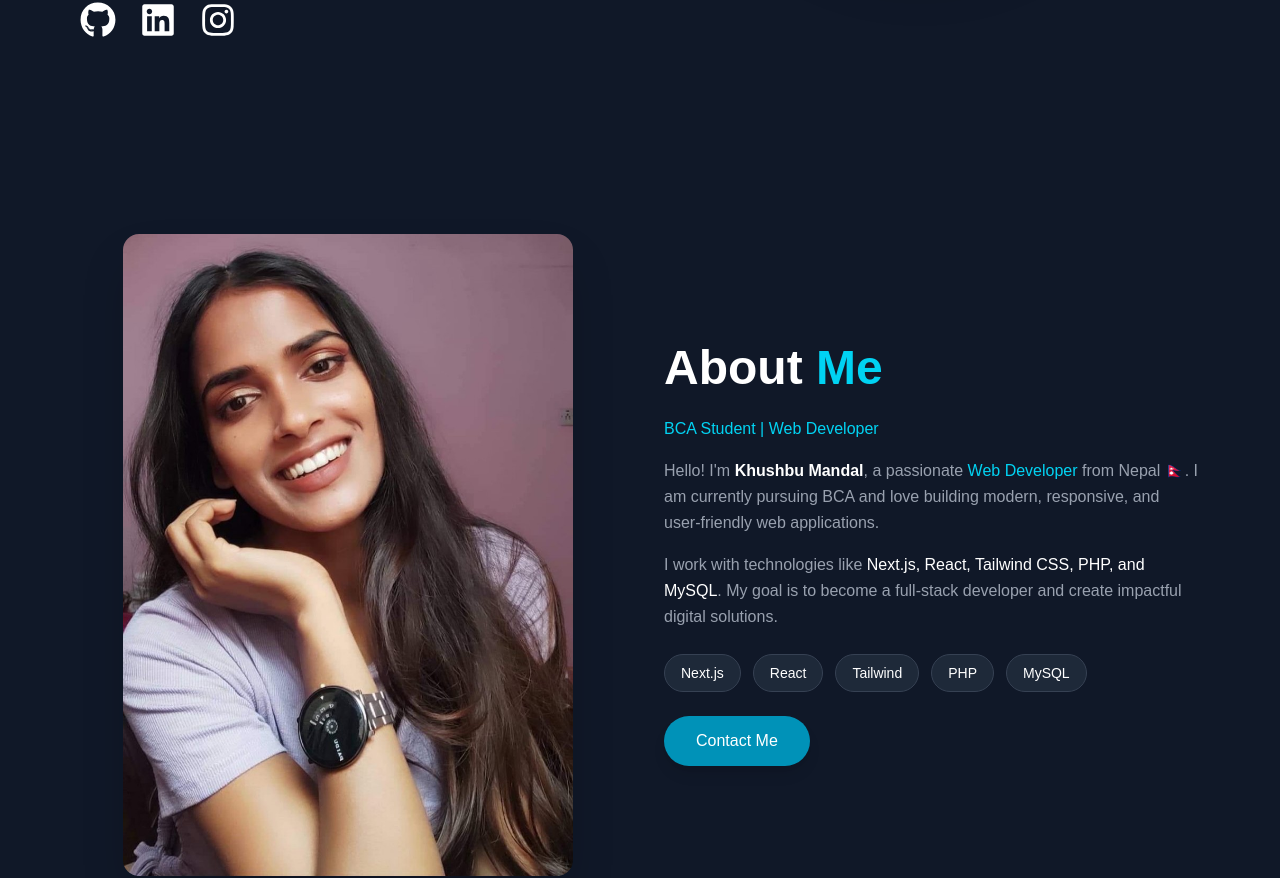
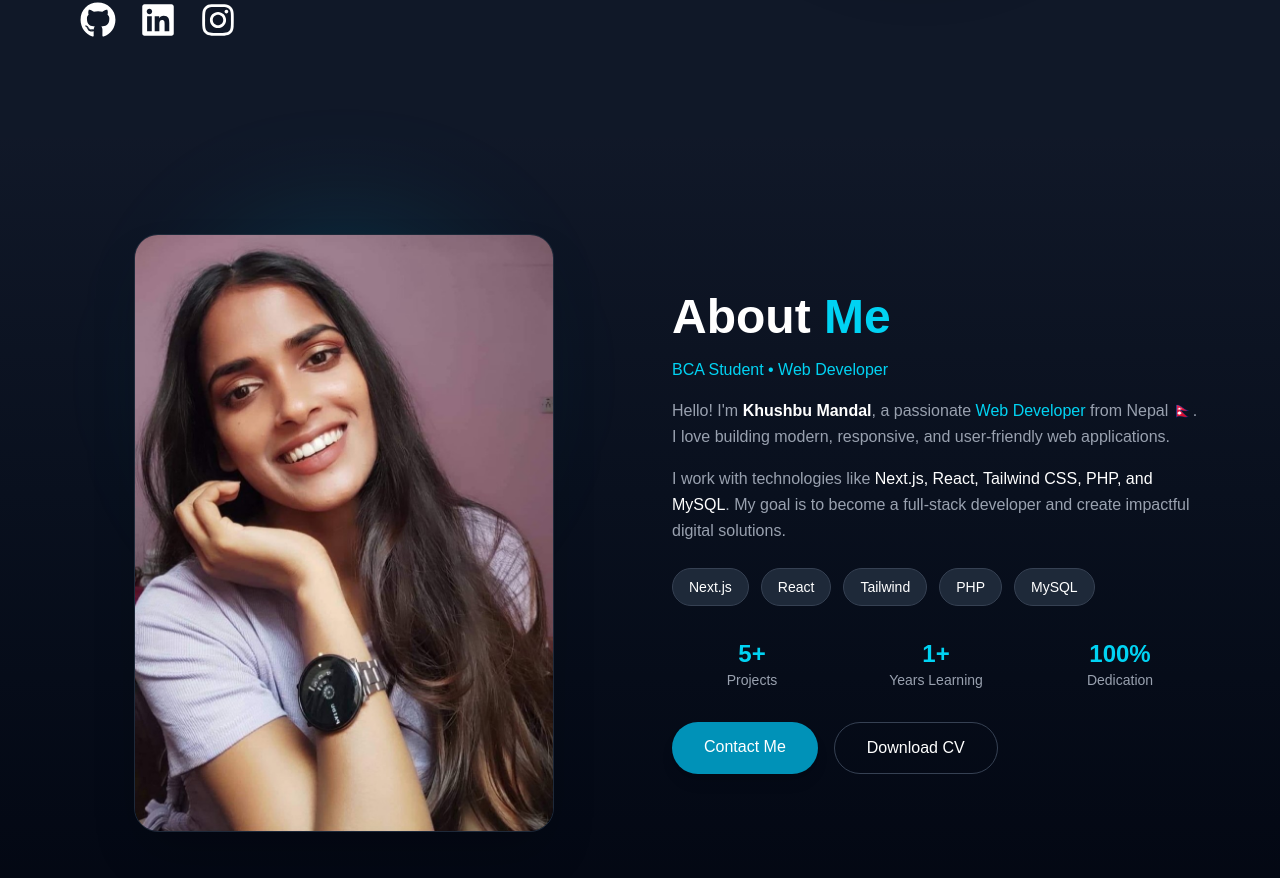
Before and after one commit to Khushbumandal2060/Portfolio, a Next.js app in the folder portfolio-ts/: page / in a window 1280 px wide. Shown: the part 662-1540 px from the top of the page. Built offline with nearby package versions, Linux system fonts and the light colour scheme.

Commit message:
updated aboutus section

```diff
--- a/portfolio-ts/src/components/AboutMe.tsx
+++ b/portfolio-ts/src/components/AboutMe.tsx
@@ -6,44 +6,47 @@ export default function AboutMe() {
   return (
     <section
       id="about"
-      className="py-24 bg-gray-900 text-white px-6 md:px-20"
+      className="py-24 bg-gradient-to-b from-gray-900 to-gray-950 text-white px-6 md:px-20"
     >
-      <div className="max-w-7xl mx-auto flex flex-col md:flex-row items-center gap-12">
+      <div className="max-w-7xl mx-auto grid md:grid-cols-2 gap-16 items-center">
 
+        {/* IMAGE SECTION */}
+        <motion.div
+          initial={{ opacity: 0, x: -60 }}
+          whileInView={{ opacity: 1, x: 0 }}
+          transition={{ duration: 0.7 }}
+          className="relative flex justify-center"
+        >
+          {/* Glow effect */}
+          <div className="absolute w-72 h-72 bg-cyan-500/20 blur-3xl rounded-full"></div>
 
-        {/* LEFT SIDE - IMAGE */}
-        <motion.div
-          initial={{ opacity: 0, x: -50 }}
-          whileInView={{ opacity: 1, x: 0 }}
-          transition={{ duration: 0.6 }}
-          className="md:w-1/2 flex justify-center"
-        >
           <Image
             src="/khushbu1.jpg"
             alt="Khushbu Mandal"
-            width={450}
-            height={350}
-            className="rounded-2xl shadow-2xl object-cover hover:scale-105 transition"
+            width={420}
+            height={420}
+            className="relative rounded-3xl shadow-2xl object-cover border border-gray-800 hover:scale-105 transition duration-300"
           />
         </motion.div>
 
-        {/* RIGHT SIDE - TEXT */}
+        {/* TEXT SECTION */}
         <motion.div
-          initial={{ opacity: 0, x: 50 }}
+          initial={{ opacity: 0, x: 60 }}
           whileInView={{ opacity: 1, x: 0 }}
-          transition={{ duration: 0.6 }}
-          className="md:w-1/2 text-center md:text-left"
+          transition={{ duration: 0.7 }}
         >
-          <h2 className="text-4xl md:text-5xl font-bold mb-6">
+          <h2 className="text-4xl md:text-5xl font-bold mb-4">
             About <span className="text-cyan-400">Me</span>
           </h2>
-          <p className="text-cyan-400 mb-4">BCA Student | Web Developer</p>
+
+          <p className="text-cyan-400 mb-4 font-medium">
+            BCA Student • Web Developer
+          </p>
 
           <p className="text-gray-400 mb-4 leading-relaxed">
             Hello! I'm <span className="text-white font-semibold">Khushbu Mandal</span>,
             a passionate <span className="text-cyan-400">Web Developer</span> from Nepal 🇳🇵.
-            I am currently pursuing BCA and love building modern, responsive,
-            and user-friendly web applications.
+            I love building modern, responsive, and user-friendly web applications.
           </p>
 
           <p className="text-gray-400 mb-6 leading-relaxed">
@@ -51,27 +54,51 @@ export default function AboutMe() {
             My goal is to become a full-stack developer and create impactful digital solutions.
           </p>
 
-          {/* SKILLS TAGS */}
-          <div className="flex flex-wrap gap-3 justify-center md:justify-start mb-6">
+          {/* SKILLS */}
+          <div className="flex flex-wrap gap-3 mb-8">
             {["Next.js", "React", "Tailwind", "PHP", "MySQL"].map((skill) => (
               <span
                 key={skill}
-                className="px-4 py-2 bg-gray-800 text-sm rounded-full border border-gray-700 hover:border-cyan-400 transition"
+                className="px-4 py-2 bg-gray-800 text-sm rounded-full border border-gray-700 hover:border-cyan-400 hover:text-cyan-400 transition"
               >
                 {skill}
               </span>
             ))}
           </div>
 
-          {/* BUTTON */}
-          <a
-            href="#contact"
-            className="inline-block px-8 py-3 bg-cyan-600 hover:bg-cyan-500 transition rounded-full font-medium shadow-lg"
-          >
-            Contact Me
-          </a>
+          {/* STATS 🔥 */}
+          <div className="grid grid-cols-3 gap-6 mb-8 text-center">
+            <div>
+              <h3 className="text-2xl font-bold text-cyan-400">5+</h3>
+              <p className="text-gray-400 text-sm">Projects</p>
+            </div>
+            <div>
+              <h3 className="text-2xl font-bold text-cyan-400">1+</h3>
+              <p className="text-gray-400 text-sm">Years Learning</p>
+            </div>
+            <div>
+              <h3 className="text-2xl font-bold text-cyan-400">100%</h3>
+              <p className="text-gray-400 text-sm">Dedication</p>
+            </div>
+          </div>
+
+          {/* BUTTONS */}
+          <div className="flex gap-4">
+            <a
+              href="#contact"
+              className="px-8 py-3 bg-cyan-600 hover:bg-cyan-500 transition rounded-full font-medium shadow-lg"
+            >
+              Contact Me
+            </a>
+
+            <a
+              href="/cv.pdf"
+              className="px-8 py-3 border border-gray-700 hover:border-cyan-400 hover:text-cyan-400 transition rounded-full"
+            >
+              Download CV
+            </a>
+          </div>
         </motion.div>
-
       </div>
     </section>
   );
```
